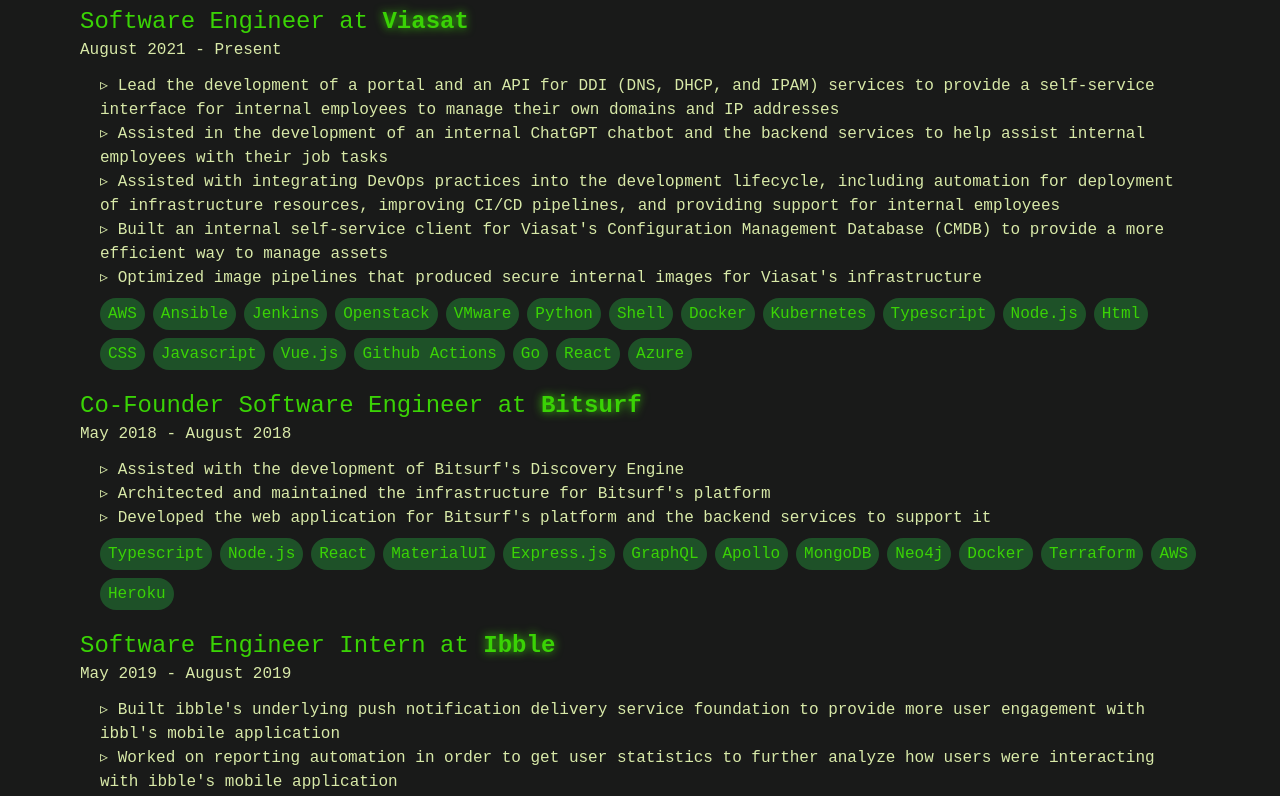
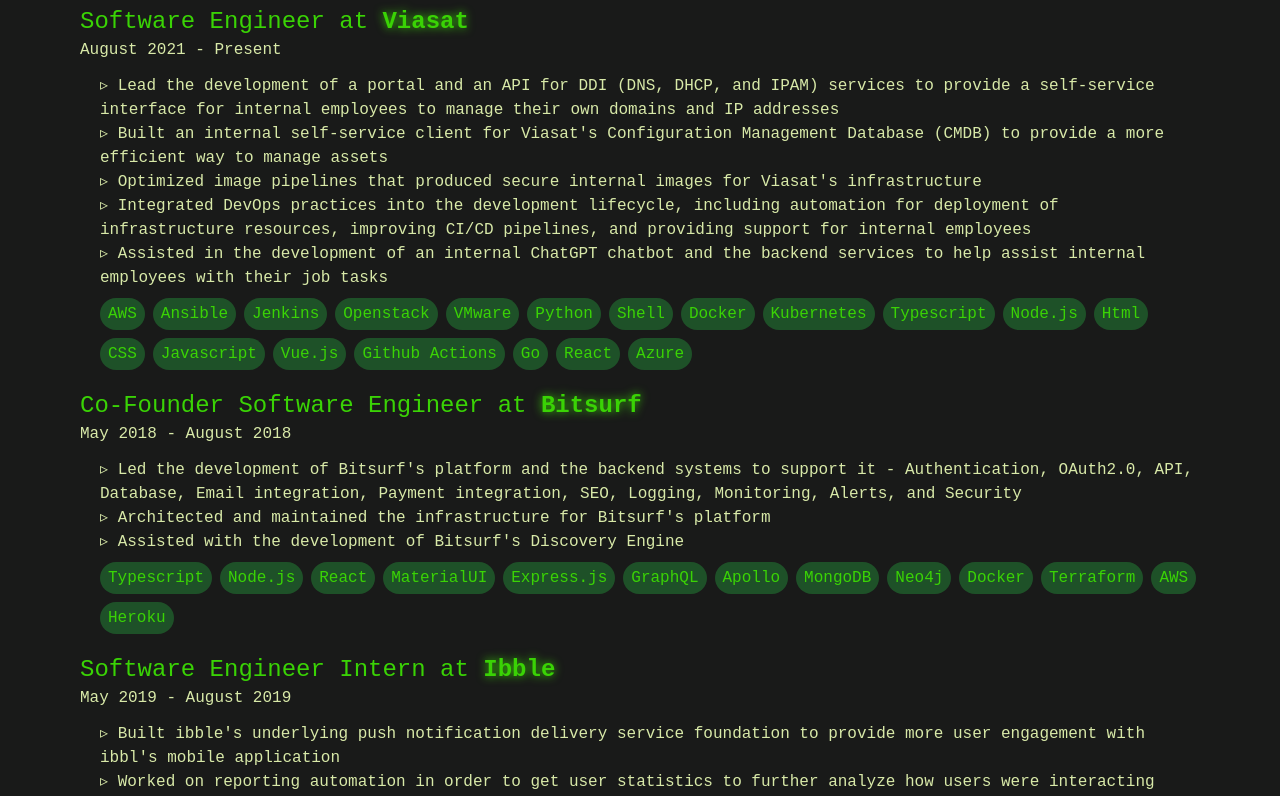
Before and after one commit to ktn1234/personal-website, a React (Vite) app: page / in a window 1280 px wide. Shown: the part 800-1596 px from the top of the page. Built offline with nearby package versions, Linux system fonts and the light colour scheme.

Commit message:
:card_file_box: Added more bulletin points for BitSurf job

```diff
--- a/src/sections/Experience.tsx
+++ b/src/sections/Experience.tsx
@@ -16,10 +16,10 @@
     time: "August 2021 - Present",
     description: [
       "Lead the development of a portal and an API for DDI (DNS, DHCP, and IPAM) services to provide a self-service interface for internal employees to manage their own domains and IP addresses",
-      "Assisted in the development of an internal ChatGPT chatbot and the backend services to help assist internal employees with their job tasks",
-      "Assisted with integrating DevOps practices into the development lifecycle, including automation for deployment of infrastructure resources, improving CI/CD pipelines, and providing support for internal employees",
       "Built an internal self-service client for Viasat's Configuration Management Database (CMDB) to provide a more efficient way to manage assets",
       "Optimized image pipelines that produced secure internal images for Viasat's infrastructure",
+      "Integrated DevOps practices into the development lifecycle, including automation for deployment of infrastructure resources, improving CI/CD pipelines, and providing support for internal employees",
+      "Assisted in the development of an internal ChatGPT chatbot and the backend services to help assist internal employees with their job tasks",
     ],
     link: "https://www.viasat.com/",
     technologies: [
@@ -49,9 +49,9 @@
     title: "Co-Founder Software Engineer",
     time: "May 2018 - August 2018",
     description: [
+      "Led the development of Bitsurf's platform and the backend systems to support it - Authentication, OAuth2.0, API, Database, Email integration, Payment integration, SEO, Logging, Monitoring, Alerts, and Security",
+      "Architected and maintained the infrastructure for Bitsurf's platform",
       "Assisted with the development of Bitsurf's Discovery Engine",
-      "Architected and maintained the infrastructure for Bitsurf's platform",
-      "Developed the web application for Bitsurf's platform and the backend services to support it",
     ],
     link: "https://bitsurf.network/",
     technologies: [
```
